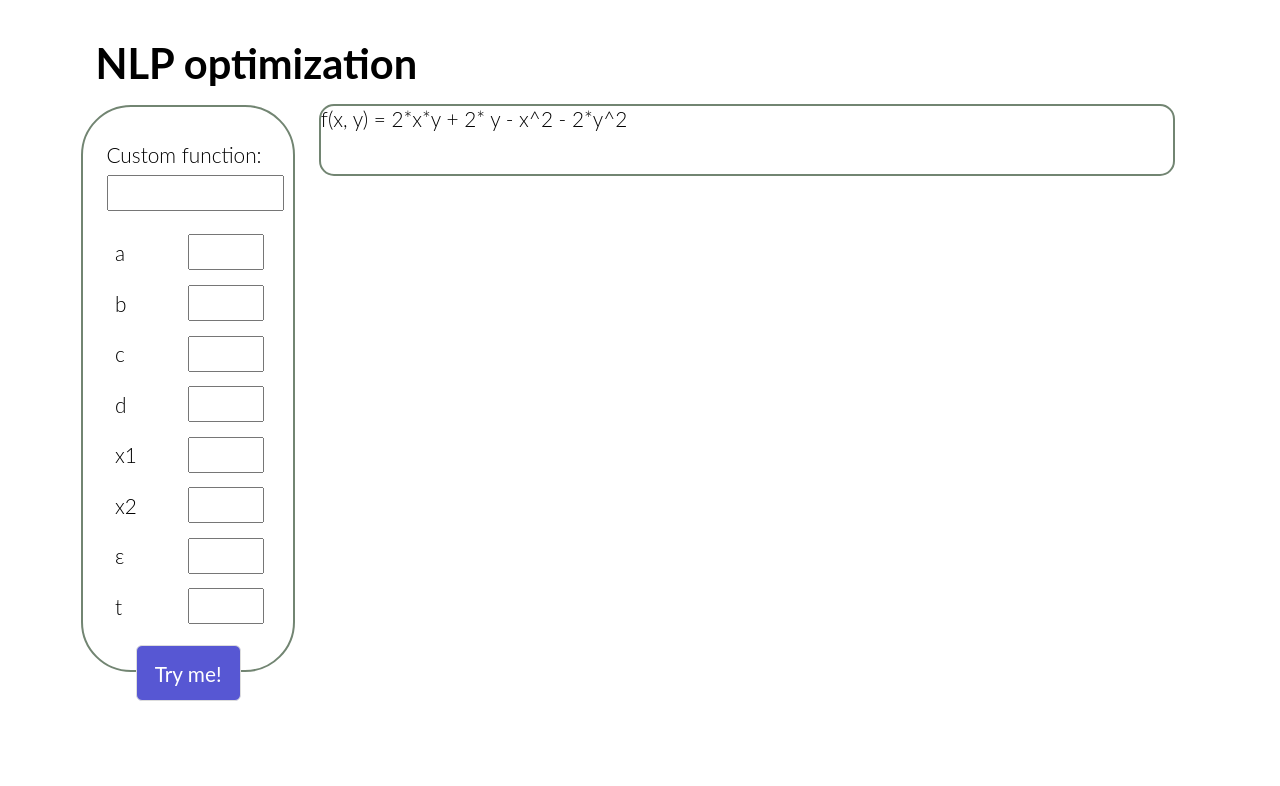
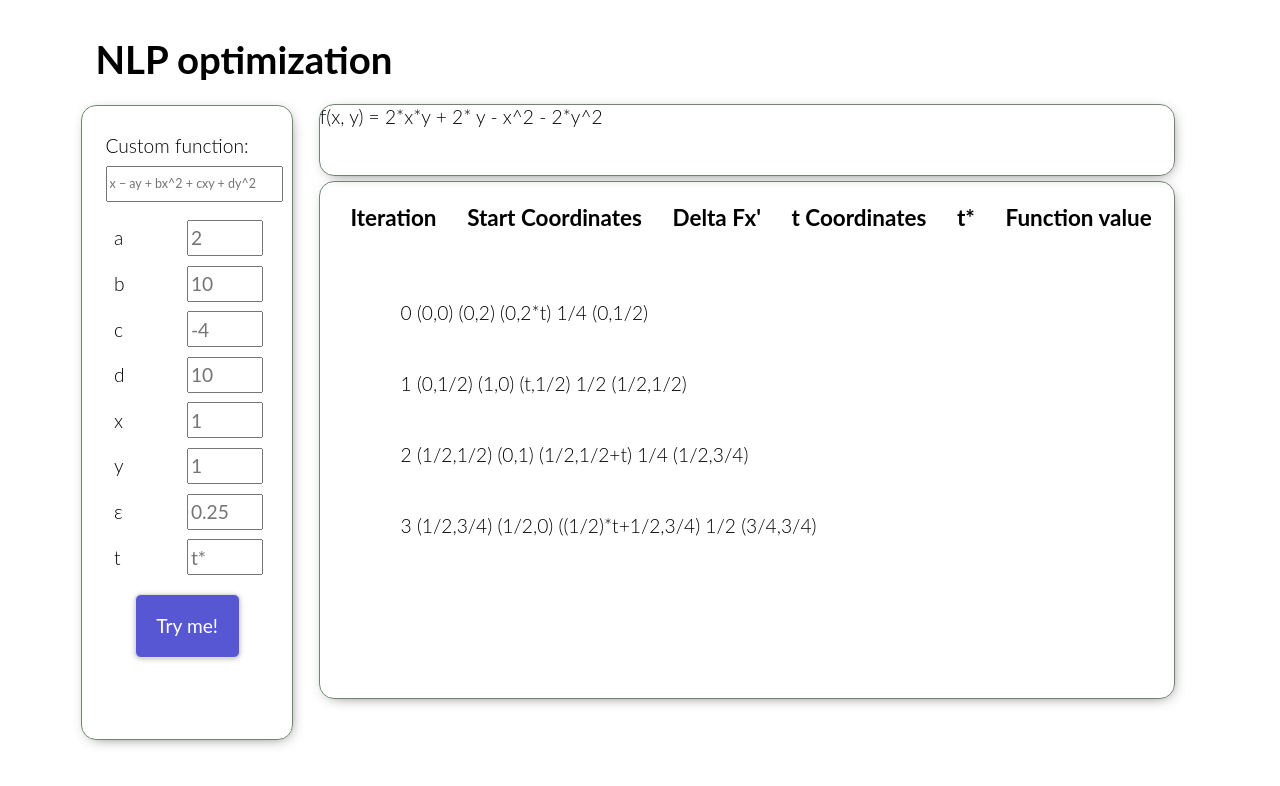
Before and after one commit to vjegorovs/nlp-optimizaiton, a plain HTML site: page index.html in a window 1280 px wide. Both pictures are taken after a click on the input "Try me!". Drawn offline with Linux system fonts and the light colour scheme.

Commit message:
added function to creat li elements for output table, worked on css a bit more

```diff
--- a/index.html
+++ b/index.html
@@ -17,20 +17,41 @@
       <div class="main-wrap"></div>
       <div class="settings">
         <ul>
-          <li><label>Custom function:</label><input type="text" /></li>
-          <li><label>a</label> <input type="text" /></li>
-          <li><label>b</label> <input type="text" /></li>
-          <li><label>c</label> <input type="text" /></li>
-          <li><label>d</label> <input type="text" /></li>
-          <li><label>x1</label> <input type="text" /></li>
-          <li><label>x2</label> <input type="text" /></li>
-          <li><label>ε</label> <input type="text" /></li>
-          <li><label>t</label> <input type="text" /></li>
+          <li>
+            <label>Custom function:</label
+            ><input type="text" placeholder="x − ay + bx^2 + cxy + dy^2" />
+          </li>
+          <li><label>a</label> <input type="text" placeholder="2" /></li>
+          <li><label>b</label> <input type="text" placeholder="10" /></li>
+          <li><label>c</label> <input type="text" placeholder="-4" /></li>
+          <li><label>d</label> <input type="text" placeholder="10" /></li>
+          <li><label>x</label> <input type="text" placeholder="1" /></li>
+          <li><label>y</label> <input type="text" placeholder="1" /></li>
+          <li><label>ε</label> <input type="text" placeholder="0.25" /></li>
+          <li><label>t</label> <input type="text" placeholder="t*" /></li>
         </ul>
         <input type="submit" value="Try me!" class="submitBtn" />
       </div>
       <div class="expression"></div>
-      <div class="iteration-table"><div class="test"></div></div>
+      <div class="iteration-table">
+        <div class="table-header">
+          <div class="iteration-number">
+            <h3>Iteration</h3>
+          </div>
+          <div class="start-coordinates">
+            <h3>Start Coordinates</h3>
+          </div>
+          <div class="deltaFx"><h3>Delta Fx'</h3></div>
+          <div class="t-coordinates">
+            <h3>t Coordinates</h3>
+          </div>
+          <div class="t-star">
+            <h3>t*</h3>
+          </div>
+          <div class="function-value"><h3>Function value</h3></div>
+        </div>
+        <ul class="table-rows"></ul>
+      </div>
     </div>
   </body>
 </html>
--- a/main.js
+++ b/main.js
@@ -15,7 +15,7 @@ function run() {
 
   let finalResult;
   let iterations = 0;
-  while (flag && iterations < 25) {
+  while (flag && iterations < 5) {
     const deltaFx = calculateDeltaFx(startExpression);
     console.log(
       "The deltaFx coords are = (",
@@ -31,20 +31,19 @@ function run() {
     const nextIterationCoordinates = calculateNewCoordinates(tStar, deltaFx);
 
     flag = ([] = loopCheck(startExpression, deltaFx)).includes(false);
-    // console.log(`          DeltaFx = (${deltaFx[0].toString()},${deltaFx[1].toString()})
-    //       newCoords =(${newCoords[0].toString()},${newCoords[1].toString()})
-    //       tStar = ${tStar}
-    //       nextIterCoordinates = (${nextIterationCoordinates[0]},${
-    //   nextIterationCoordinates[1]
-    // })`);
-    // finalResult = `    DeltaFx = (${deltaFx[0].toString()},${deltaFx[1].toString()})
-    // newCoords =(${newCoords[0].toString()},${newCoords[1].toString()})
-    // tStar = ${tStar}
-    // nextIterCoordinates = (${nextIterationCoordinates[0]},${
-    //   nextIterationCoordinates[1]
-    // })`;
-    // console.log("------------------------");
+
     console.log("function value! = ", functionResult(startExpression).text());
+    const frontendObject = {
+      iteration: iterations,
+      startcoordinates: `(${globalSettings.xStart},${globalSettings.yStart})`,
+      deltaFx: `(${deltaFx[0].toString()},${deltaFx[1].toString()})`,
+      tCoordinates: `(${newCoords[0].toString()},${newCoords[1].toString()})`,
+      tStar: `${tStar}`,
+      newCoordinates: `(${nextIterationCoordinates[0]},${nextIterationCoordinates[1]})`,
+      functionValue: `${functionResult(startExpression).text()}`,
+    };
+    console.log(frontendObject);
+    createDOMTableRow(frontendObject);
     [globalSettings.xStart, globalSettings.yStart] = nextIterationCoordinates;
     // console.log(globalSettings);
     // console.log("------------------------");
@@ -124,8 +123,6 @@ function loopCheck(inputExpression, deltaFx) {
 function calculateDeltaFx(inputExpression) {
   const firstDerivative = nerdamer(`diff(${inputExpression}, x)`).toString();
   const secondDerivative = nerdamer(`diff(${inputExpression}, y)`).toString();
-  //console.log("first derivative by x =", firstDerivative);
-  //console.log("first derivative by y =", secondDerivative);
 
   const deltaFx = [
     nerdamer(nerdamer(firstDerivative).toString(), {
@@ -205,6 +202,22 @@ function calculateNewCoordinates(tStar, deltaFx) {
   return [firstNewCoordinate.toString(), secondNewCoordinate.toString()];
 }
 
+function createDOMTableRow(obj) {
+  const newElement = document.createElement("li");
+  newElement.className = "table-row";
+  newElement.innerHTML = `
+  <div class="iteration-number"><p>${obj.iteration}</p></div>
+  <div class="start-coordinates"><p>${obj.startcoordinates}</p></div>
+  <div class="deltaFx"><p>${obj.deltaFx}</p></div>
+  <div class="t-coordinates"><p>${obj.tCoordinates}</p></div>
+  <div class="t-star"><p>${obj.tStar}</p></div>
+  <div class="function-value"><p class="function-value-bold>${obj.functionValue}</p></div>
+  <div class="new-coordinates"><p>${obj.newCoordinates}</p></div>
+  `;
+  const tableRoot = document.querySelector(".table-rows");
+  tableRoot.append(newElement);
+}
+
 function intiializeApp() {
   expressionBuilder();
   // bind submit button to run everything
--- a/styles.css
+++ b/styles.css
@@ -3,7 +3,7 @@ body {
   color: #000000;
   font-family: "Lato", "Arial", sans-serif;
   font-weight: 300;
-  font-size: 130%;
+  font-size: 120%;
   text-rendering: optimizeLegibility;
   overflow-x: hidden;
   margin: 0;
@@ -43,18 +43,19 @@ body {
 .settings {
   grid-area: 3 / 2 / 6 / 3;
   width: 90%;
-  height: 80%;
-  border: 2px solid rgb(114, 133, 114);
-  border-radius: 50px;
+  height: 90%;
+  border: 1px solid rgb(114, 133, 114);
+  border-radius: 15px;
   margin: 15% 0 20% 10%;
+  box-shadow: 2px 3px 15px -8px rgba(0, 0, 0, 0.89);
 }
 .expression {
   grid-area: 3 / 3 / 4 / 7;
   width: auto;
   height: auto;
-  border: 2px solid rgb(114, 133, 114);
+  border: 1px solid rgb(114, 133, 114);
+  box-shadow: 2px 3px 15px -8px rgba(0, 0, 0, 0.89);
   border-radius: 15px;
-  /* border: solid green; */
   margin: 3.7% 5% 0 3%;
 }
 
@@ -62,8 +63,10 @@ body {
   grid-area: 4 / 3 / 6 / 7;
   width: auto;
   height: auto;
-  /* border: solid green; */
   margin: 0.5% 5% 8% 3%;
+  border: 1px solid rgb(114, 133, 114);
+  box-shadow: 2px 3px 15px -8px rgba(0, 0, 0, 0.89);
+  border-radius: 15px;
 }
 
 .grid {
@@ -81,9 +84,39 @@ ul {
 }
 
 li {
-  padding-top: 0.7em;
+  padding-top: 0.5em;
   margin-left: -5%;
   width: 100%;
+}
+
+.table-rows li {
+  list-style: none;
+  /* display: inline-block; */
+  flex: 0 1 100%;
+  margin-left: 5%;
+}
+
+.table-header {
+  display: flex;
+  flex-direction: row;
+  justify-content: space-evenly;
+  margin: 0 2% 2% 0;
+}
+
+.table-header div {
+  margin-left: 3%;
+}
+
+.table-rows {
+  display: flex;
+  flex-direction: column;
+  justify-content: space-evenly;
+}
+
+.table-rows li div,
+.table-header div,
+.table-header div h3 {
+  display: inline-block;
 }
 
 button,
@@ -110,6 +143,7 @@ li:first-child label {
 li:first-child input {
   width: 100%;
   margin: 5% 5% 5% -5%;
+  font-size: 65%;
 }
 
 .submitBtn {
@@ -117,6 +151,8 @@ li:first-child input {
   display: inline-block;
   border: 1px solid #dddddd;
   border-radius: 6px;
+  box-shadow: 0 1px 5px rgba(0, 0, 0, 0.26);
+  cursor: pointer;
   width: 50%;
   height: 10%;
   color: white;
```
